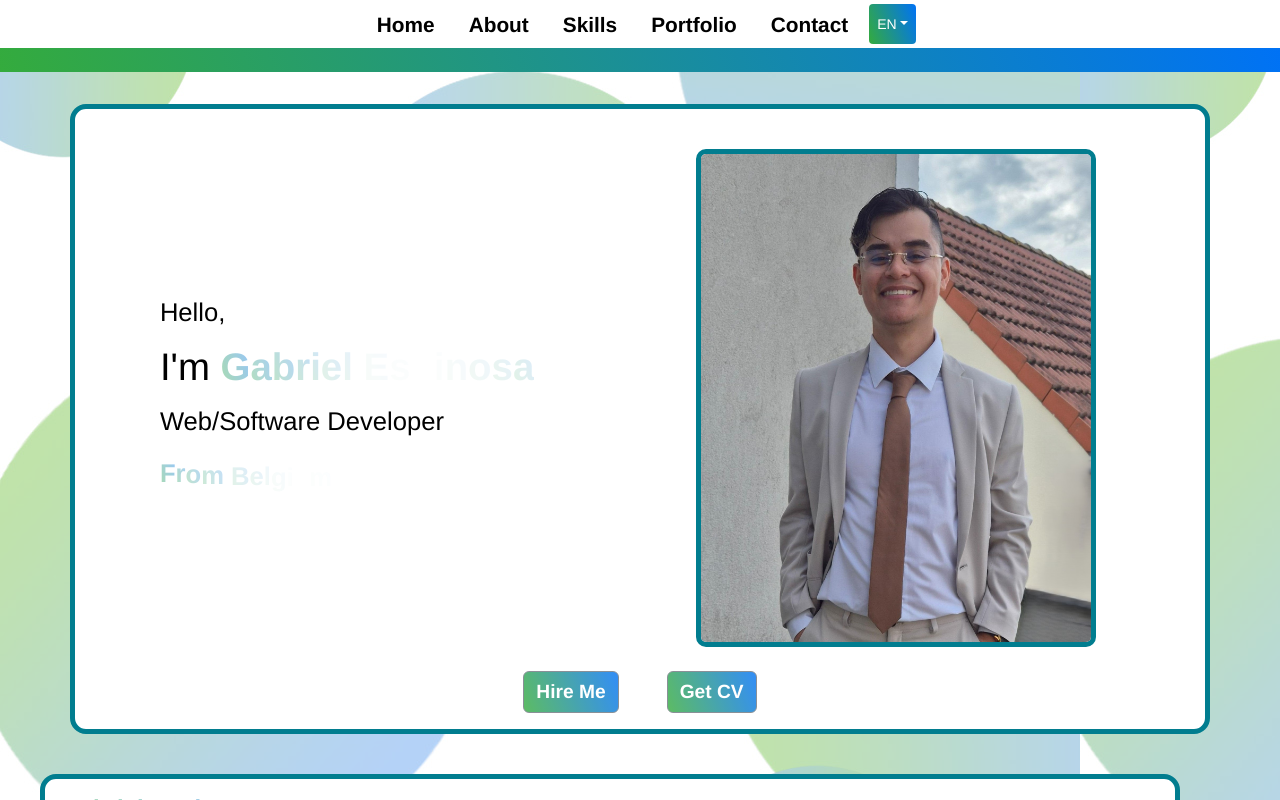
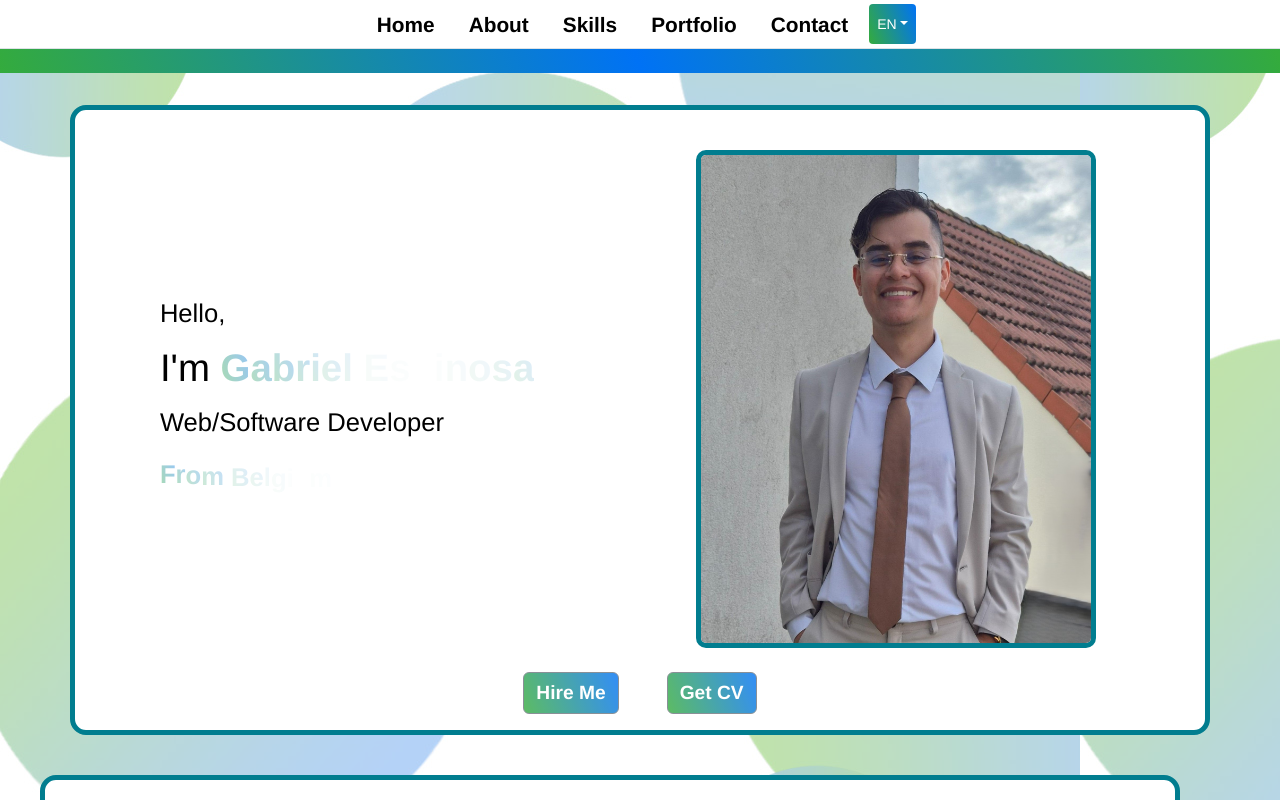
Before and after one commit to ElSueno323/Portfolio, a Vue app in the folder Portfolio/client/: page / in a window 1280 px wide. Shown: the top 800 px of the page. Built offline with nearby package versions, Linux system fonts and the light colour scheme; what vue-flag-icon, vue-tippy would draw is missing.

Commit message:
Ajout d'un dégradé animé au composant NavigationVue : amélioration de l'esthétique de l'en-tête avec une animation de fond fluide.

```diff
--- a/Portfolio/client/src/components/NavigationVue.vue
+++ b/Portfolio/client/src/components/NavigationVue.vue
@@ -65,9 +65,22 @@ export default {
 }
 
 #header-line {
-  margin-top: -1px;
+  width: 100%;
+  background: linear-gradient(70deg, #34ab3d, #0072f5, #34ab3d, #0072f5, #34ab3d);
+  background-size: 200% 100%;
+  animation: gradient-flow 2.5s linear infinite;
   padding-top: 3vh;
 }
+
+@keyframes gradient-flow {
+  0% {
+    background-position: 0% 50%;
+  }
+  100% {
+    background-position: 100% 50%;
+  }
+}
+
 .nav-item{
   font-weight: bold;
 }
```
